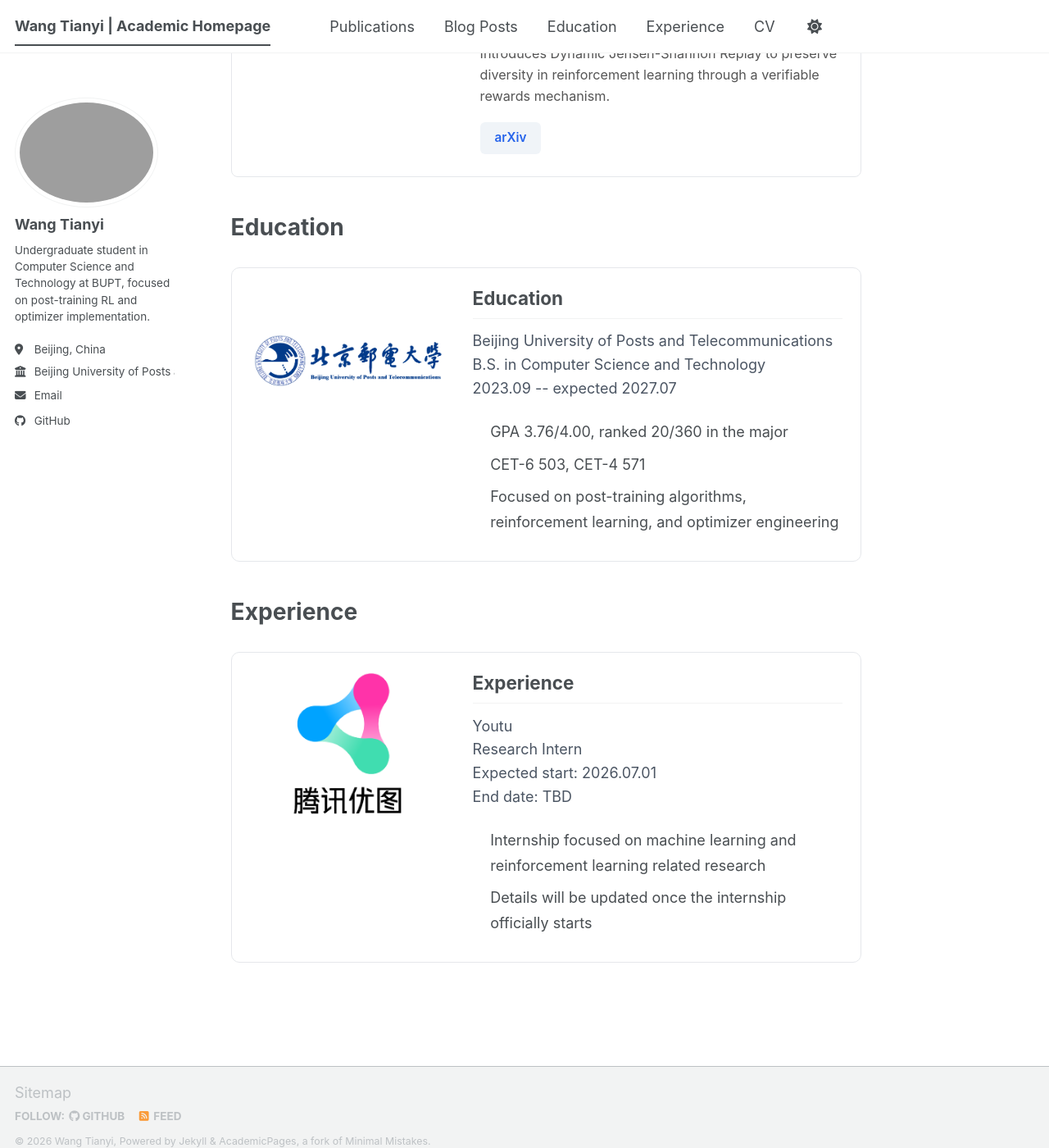
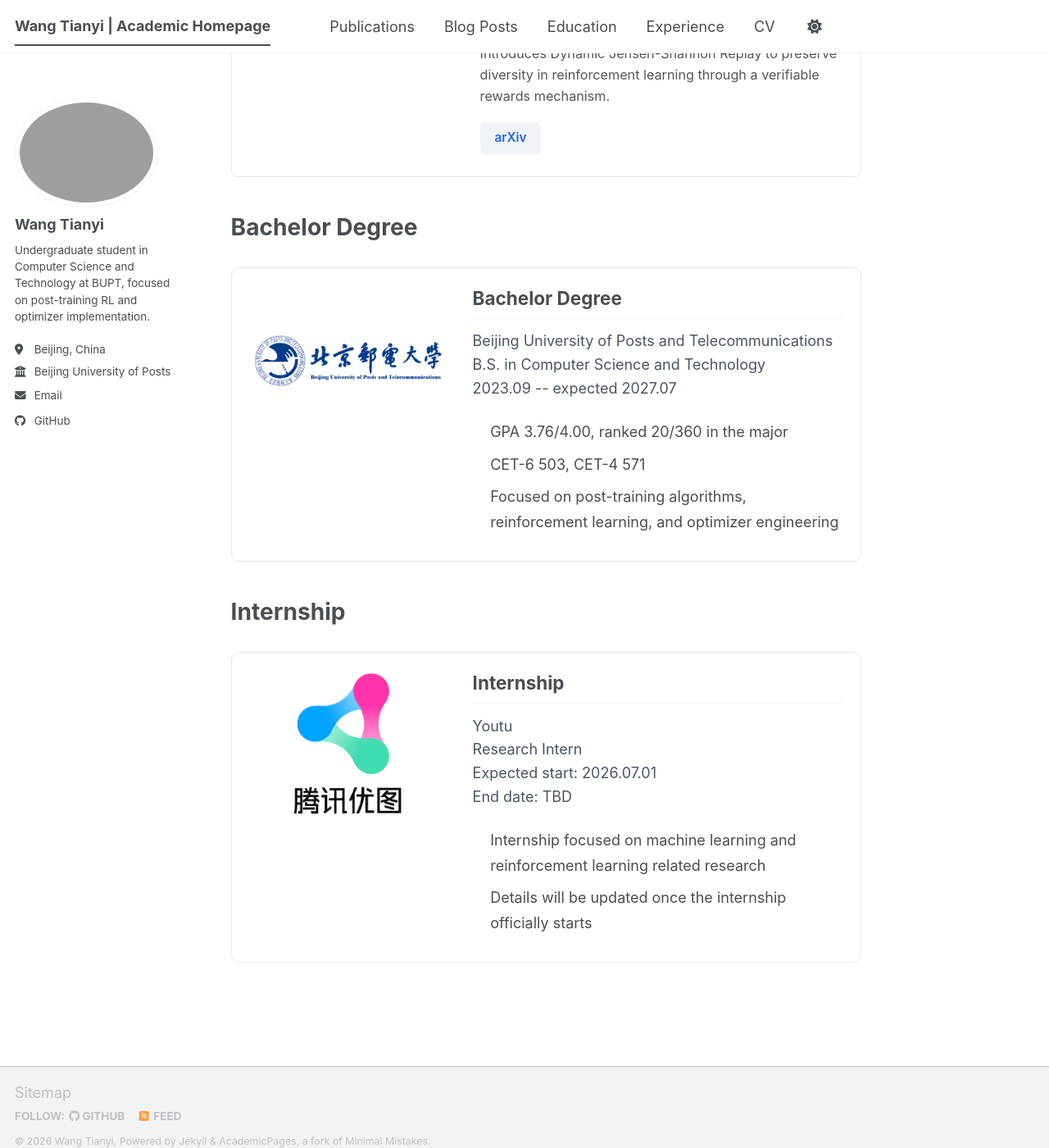
Before and after one commit to 1BIMU/Academic_CV, a Jekyll site: the page built from _pages/about.md, in a window 1280 px wide and 1400 px high, scrolled down 1510 px. Shown: the whole window at 82% size. Built offline with Jekyll 4.4.1, drawn with Linux system fonts in a browser that asks for light colours; a script bundle is joined from its source files by our own code; library files that are not in the unit come from our copies.

Commit message:
Hide masthead title and rename homepage section headings

```diff
--- a/_config.yml
+++ b/_config.yml
@@ -10,6 +10,7 @@
 locale                   : "en-US"
 site_theme               : "default" # The available themes options are "default", "air", "sunrise", "mint", "dirt" and "contrast"
 title                    : "Wang Tianyi | Academic Homepage"
+masthead_title           : false
 title_separator          : "-"
 name                     : &name "Wang Tianyi"
 description              : &description "Undergraduate student in Computer Science and Technology at Beijing University of Posts and Telecommunications, focused on post-training algorithms and optimizer design/implementation"   # Update this with a general description of your site, this is the default if not overridden by a page
--- a/_pages/about.md
+++ b/_pages/about.md
@@ -242,7 +242,7 @@ Selected Works
   </div>
 </div>
 
-Education
+Bachelor Degree
 ======
 
 <div class="cv-block" id="education">
@@ -250,7 +250,7 @@ Education
     <img src="/images/education/bupt.png" alt="Beijing University of Posts and Telecommunications" />
   </div>
   <div class="cv-block-content">
-    <h2>Education</h2>
+    <h2>Bachelor Degree</h2>
     <p class="cv-meta">Beijing University of Posts and Telecommunications<br />B.S. in Computer Science and Technology<br />2023.09 -- expected 2027.07</p>
     <ul class="cv-list">
       <li>GPA 3.76/4.00, ranked 20/360 in the major</li>
@@ -260,7 +260,7 @@ Education
   </div>
 </div>
 
-Experience
+Internship
 ======
 
 <div class="cv-block" id="experience">
@@ -268,7 +268,7 @@ Experience
     <img src="/images/Experience/youtu.png" alt="Youtu internship" />
   </div>
   <div class="cv-block-content">
-    <h2>Experience</h2>
+    <h2>Internship</h2>
     <p class="cv-meta">Youtu<br />Research Intern<br />Expected start: 2026.07.01<br />End date: TBD</p>
     <ul class="cv-list">
       <li>Internship focused on machine learning and reinforcement learning related research</li>
```
